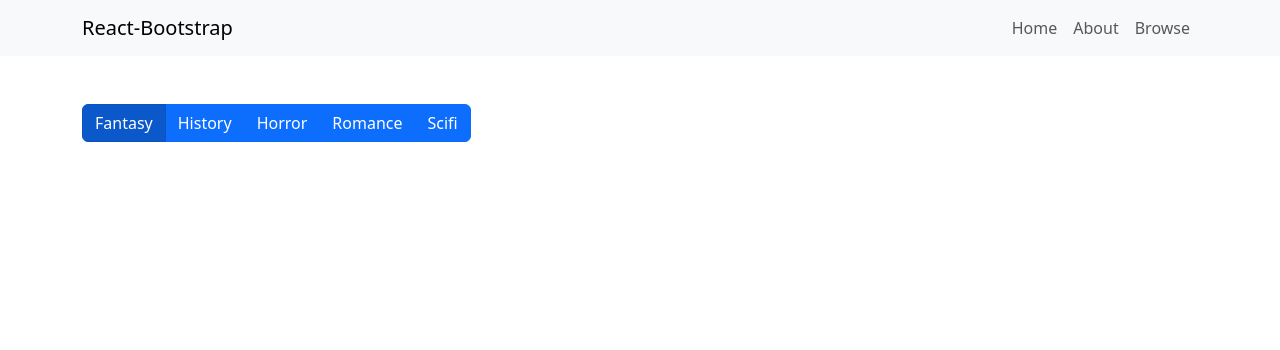
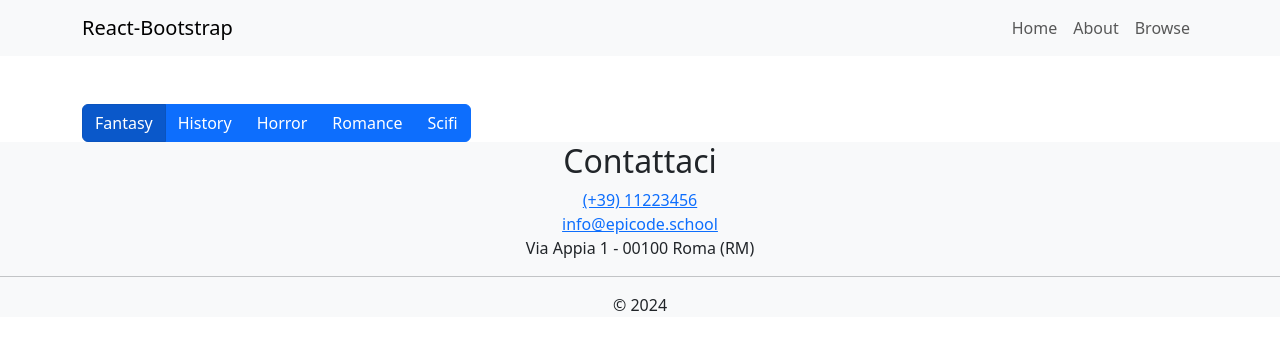
Before and after one commit to gianlumess/U3_S9_L2-react-bootstrap-map, a React (Create React App) app: page / in a window 1280 px wide. Shown: the top 350 px of the page. Built offline with nearby package versions, Linux system fonts and the light colour scheme.

Commit message:
creato componente footer

```diff
--- a/src/App.jsx
+++ b/src/App.jsx
@@ -3,6 +3,7 @@ import "./App.css";
 import MyNav from "./components/MyNav";
 import ChooseBooksCategory from "./components/ChooseBooksCategory";
 import { Container } from "react-bootstrap";
+import MyFooter from "./components/MyFooter";
 
 function App() {
   return (
@@ -11,6 +12,7 @@ function App() {
       <Container>
         <ChooseBooksCategory />
       </Container>
+      <MyFooter />
     </>
   );
 }
--- a/src/components/MyFooter.jsx
+++ b/src/components/MyFooter.jsx
@@ -2,7 +2,20 @@ import { Component } from "react";
 
 class MyFooter extends Component {
   render() {
-    return;
+    return (
+      <div className="text-center bg-body-tertiary">
+        <h2>Contattaci</h2>
+        <div id="contatti">
+          <a href="tel: +3911223456">(+39) 11223456</a>
+          <br />
+          <a href="mailto: info@epicode.school">info@epicode.school</a>
+          <br />
+          <address>Via Appia 1 - 00100 Roma (RM)</address>
+        </div>
+        <hr />
+        <p>&copy; 2024</p>
+      </div>
+    );
   }
 }
 
```
